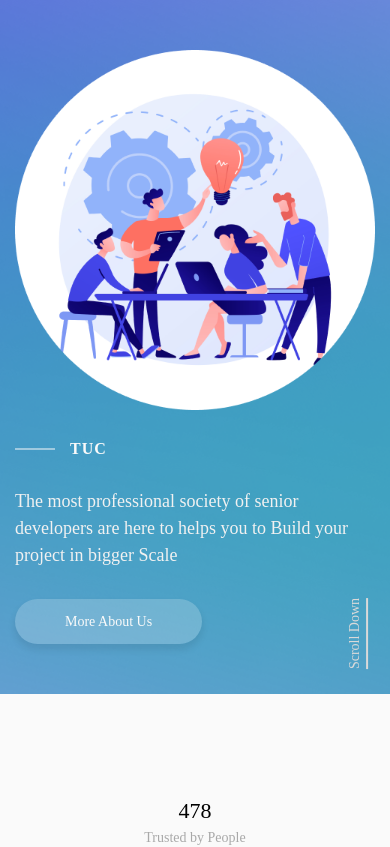
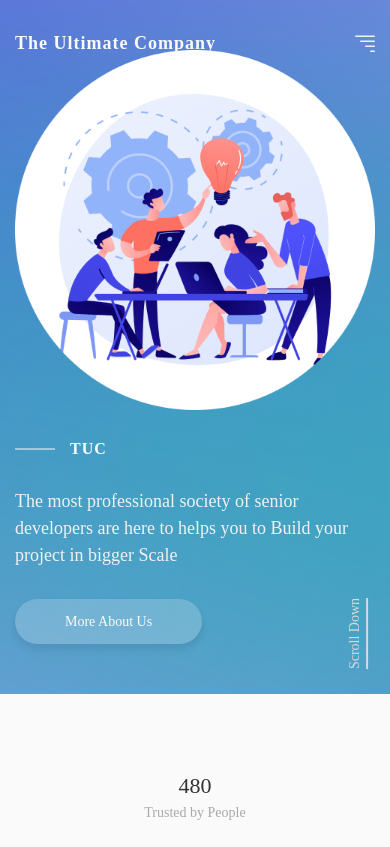
Before and after one commit to masoud8840/TUC-The-Ultimate-Company, a Vue app: page / in a window 390 px wide. Shown: the top 847 px of the page. Built offline with nearby package versions, Linux system fonts and the light colour scheme.

Commit message:
added navbar (header)

```diff
--- a/src/App.vue
+++ b/src/App.vue
@@ -1,3 +1,20 @@
 <template>
+  <the-header></the-header>
   <router-view></router-view>
 </template>
+
+<script setup>
+import TheHeader from "./components/layout/TheHeader.vue";
+import { onMounted, provide, ref } from "vue";
+const isOnMobileDevice = ref(null);
+
+onMounted(() => {
+  window.addEventListener("resize", checkWindowSize);
+  checkWindowSize();
+});
+
+function checkWindowSize() {
+  isOnMobileDevice.value = window.innerWidth < 768;
+}
+provide("isOnMobileDevice", isOnMobileDevice);
+</script>
--- a/src/assets/scss/Home.scss
+++ b/src/assets/scss/Home.scss
@@ -96,6 +96,7 @@
     gap: 30px;
     align-items: center;
     justify-content: center;
+    padding: 75px 0;
 
     @media (min-width: 576px) {
       grid-template-columns: repeat(2, minmax(180px, 1fr));
@@ -229,6 +230,7 @@
             p,
             span {
               font-weight: 300;
+              color: var(--white-2);
             }
           }
         }
@@ -285,7 +287,7 @@
           }
 
           p {
-            color: var(--text-white);
+            color: var(--white-2);
             font-weight: 300;
           }
         }
@@ -335,12 +337,12 @@
                   width: 6px;
                   height: 6px;
                   border-radius: 10px;
-                  background-color: var(--text-light);
+                  background-color: var(--white-3);
                   margin: 0 7px;
                 }
 
                 p {
-                  color: var(--text-light);
+                  color: var(--white-3);
                 }
               }
             }
@@ -449,7 +451,6 @@
         }
 
         p {
-          color: var(--white-4);
           font-weight: 500;
           font-size: 14px;
           line-height: 21px;
--- /dev/null
+++ b/src/assets/scss/Navbar.scss
@@ -0,0 +1,102 @@
+:root {
+  --brand-mobile: 600 18px "Poppins";
+  --brand-desktop: 600 28px "Poppins";
+}
+
+header {
+  padding: 25px 0;
+  position: fixed;
+  width: 100%;
+  z-index: 1000;
+  transition: all 0.25s;
+
+  &.stick-on-top {
+    background: transparent
+      url("/public/images/NavigationMenu/HeaderBackground.svg") center/cover
+      no-repeat;
+    padding: 15px 0;
+  }
+  nav {
+    position: relative;
+    display: flex;
+    align-items: center;
+    justify-content: space-between;
+
+    .navbar-toggler {
+      display: flex;
+      background: transparent;
+      cursor: pointer;
+      border: 0;
+    }
+    .brand {
+      font: var(--brand-mobile);
+      letter-spacing: 1px;
+      line-height: 36px;
+      color: var(--white);
+      text-decoration: none;
+    }
+
+    ul {
+      position: absolute;
+      right: 0;
+      top: calc(100% + 15px);
+      min-width: 220px;
+      padding: 15px 5px;
+      border-radius: 0 0 7px 7px;
+      background-color: rgba($color: #fafafa, $alpha: 0.8);
+      backdrop-filter: blur(10px);
+      li {
+        list-style-type: none;
+        display: flex;
+        padding: 10px 0;
+
+        a {
+          color: var(--text);
+          text-decoration: none;
+          width: 100%;
+          display: flex;
+          align-items: center;
+          transition: all 0.2s;
+          font: var(--text-md);
+
+          &:hover {
+            padding-left: 10px;
+
+            .navbar-link-arrow-right {
+              opacity: 100%;
+            }
+          }
+
+          .navbar-link-arrow-right {
+            opacity: 0;
+            transition: all 0.2s;
+          }
+        }
+      }
+    }
+  }
+}
+@media (min-width: 768px) {
+  header {
+    padding: 25px 0;
+  }
+  ul {
+    position: static !important;
+    display: flex;
+    background-color: transparent !important;
+    backdrop-filter: none !important;
+
+    a {
+      color: var(--white) !important;
+
+      svg path {
+        fill: var(--white) !important;
+      }
+    }
+  }
+}
+@media (min-width: 1280px) {
+  .brand {
+    font: var(--brand-desktop) !important;
+  }
+}
--- a/src/assets/scss/Styles.scss
+++ b/src/assets/scss/Styles.scss
@@ -28,6 +28,8 @@
   --secondary: #00e3ab;
 
   --rd-sm: 4px;
+
+  --text: #333333;
 }
 * {
   margin: 0;
@@ -96,3 +98,4 @@
 
 // Imports
 @import "Home";
+@import "Navbar";
--- /dev/null
+++ b/src/components/icon/ArrowRight.vue
@@ -0,0 +1,14 @@
+<template>
+  <svg
+    width="18"
+    height="18"
+    viewBox="0 0 18 18"
+    fill="none"
+    xmlns="http://www.w3.org/2000/svg"
+  >
+    <path
+      d="M5.53511 15.7575C5.90261 16.125 6.49511 16.125 6.86261 15.7575L13.0951 9.525C13.1646 9.45561 13.2198 9.3732 13.2574 9.28247C13.2951 9.19174 13.3144 9.09447 13.3144 8.99625C13.3144 8.89802 13.2951 8.80076 13.2574 8.71003C13.2198 8.6193 13.1646 8.53688 13.0951 8.4675L6.86261 2.235C6.49511 1.8675 5.90261 1.8675 5.53511 2.235C5.16761 2.6025 5.16761 3.195 5.53511 3.5625L10.9651 9L5.52761 14.4375C5.16761 14.7975 5.16761 15.3975 5.53511 15.7575Z"
+      fill="#333333"
+    />
+  </svg>
+</template>
--- /dev/null
+++ b/src/components/layout/TheHeader.vue
@@ -0,0 +1,66 @@
+<template>
+  <header :class="{ 'stick-on-top': stickOnTop }">
+    <nav class="navigation container">
+      <router-link to="/" class="brand">The Ultimate Company</router-link>
+      <button
+        class="navbar-toggler"
+        v-if="isOnMobileDevice"
+        @click="toggleNavbar"
+      >
+        <img src="/images/NavigationMenu/Menu.svg" alt="menu" />
+      </button>
+
+      <ul class="navbar" v-if="!isOnMobileDevice || isNavbarOpen">
+        <li class="navbar-item" v-for="item in menuItems">
+          <router-link to="/">
+            <ArrowRight class="navbar-link-arrow-right" />
+            {{ item.title }}
+          </router-link>
+        </li>
+        <li class="navbar-item">
+          <router-link :to="{ name: 'Home' }">
+            <ArrowRight class="navbar-link-arrow-right" />
+            <UserAccount />
+          </router-link>
+        </li>
+      </ul>
+    </nav>
+  </header>
+</template>
+<script setup>
+import { inject, ref, onMounted } from "vue";
+import ArrowRight from "../icon/ArrowRight.vue";
+import UserAccount from "../icon/UserAccount.vue";
+const menuItems = ref([
+  {
+    title: "About Us",
+    // link: { name: "Abouts" },
+  },
+  {
+    title: "Contact Us",
+    // link: { name: "Contacts" },
+  },
+  {
+    title: "FAQs",
+    // link: { name: "FAQ" },
+  },
+  {
+    title: "Careers",
+    // link: { name: "Careers" },
+  },
+]);
+
+const isOnMobileDevice = inject("isOnMobileDevice");
+const isNavbarOpen = ref(false);
+function toggleNavbar() {
+  isNavbarOpen.value = !isNavbarOpen.value;
+}
+
+const stickOnTop = ref(null);
+onMounted(() => {
+  window.addEventListener("scroll", checkWindowScroll);
+});
+function checkWindowScroll() {
+  stickOnTop.value = window.scrollY > 20;
+}
+</script>
```
Also changed, not shown: src/components/icon/UserAccount.vue (added, +14 -0 lines), public/images/NavigationMenu/HeaderBackground.svg (added), public/images/NavigationMenu/Menu.svg (added).
